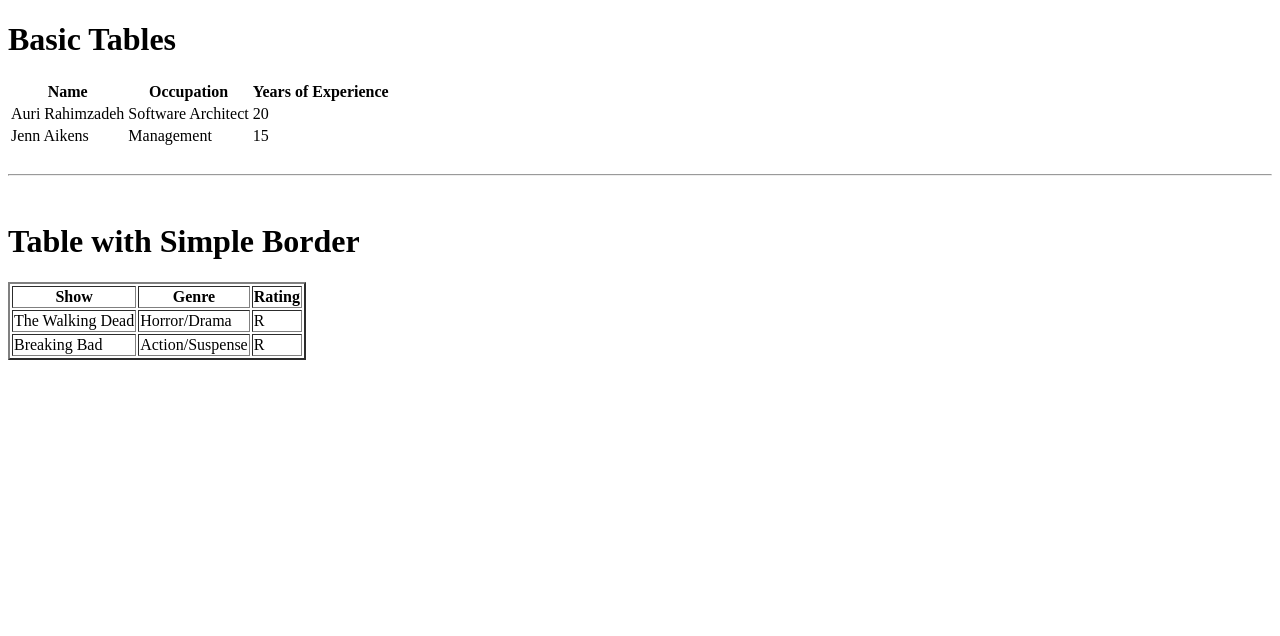
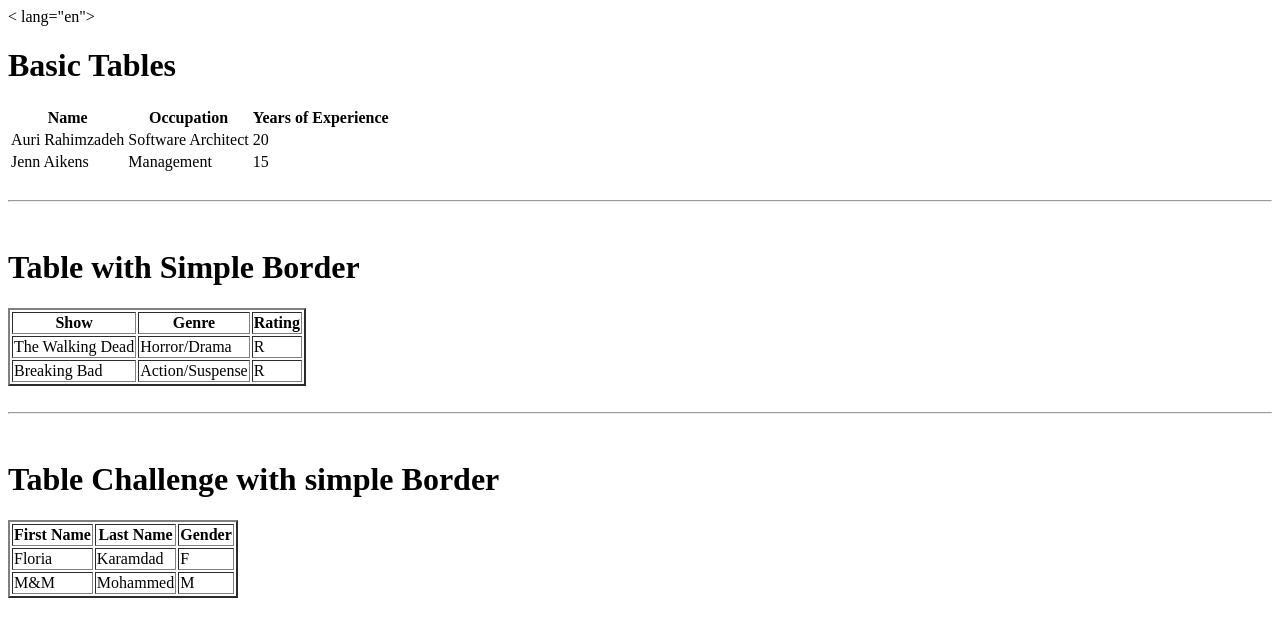
Before and after one commit to RiaKaramdad2022/htmlRia, a plain HTML site: page htmlBasics/06-tables.html in a window 1280 px wide. Drawn offline with Linux system fonts and the light colour scheme.

Commit message:
Initial Commit

```diff
--- a/htmlBasics/06-tables.html
+++ b/htmlBasics/06-tables.html
@@ -1,5 +1,5 @@
 <!DOCTYPE html>
-<html lang="en">
+< lang="en">
 <head>
     <title>Tables</title>
 </head>
@@ -43,10 +43,27 @@
         <td>Breaking Bad</td>
         <td>Action/Suspense</td>
         <td>R</td>
+        </tr>
+    </table>
+    <br />
+    <hr />
+    <br />
+
+<h1>Table Challenge with simple Border</h1>
+<table border="2">
+    <tr>
+        <th>First Name</th>
+        <th>Last Name</th>
+        <th>Gender</th>
+        </tr>
+        <tr>
+        <td>Floria</td>
+        <td>Karamdad</td>
+        <td>F</td>
+    </tr>
+    <tr>
+        <td>M&M</td>
+        <td>Mohammed</td>
+        <td>M</td>
     </tr>
     </table>
-</html>
-
-
-</body>
-</html>
```
